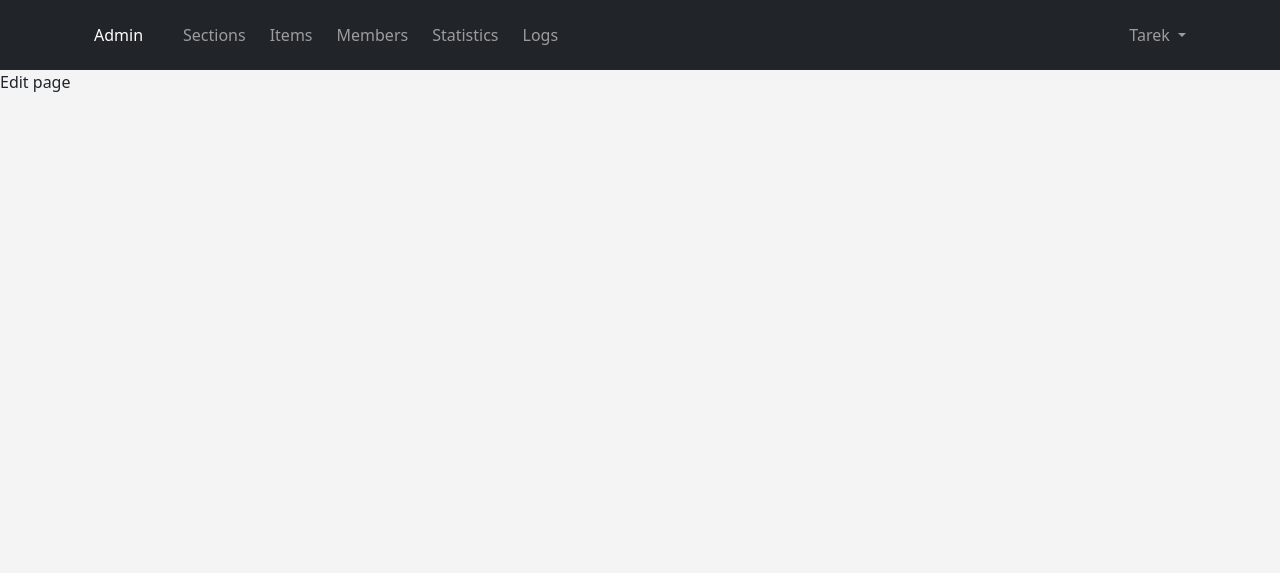
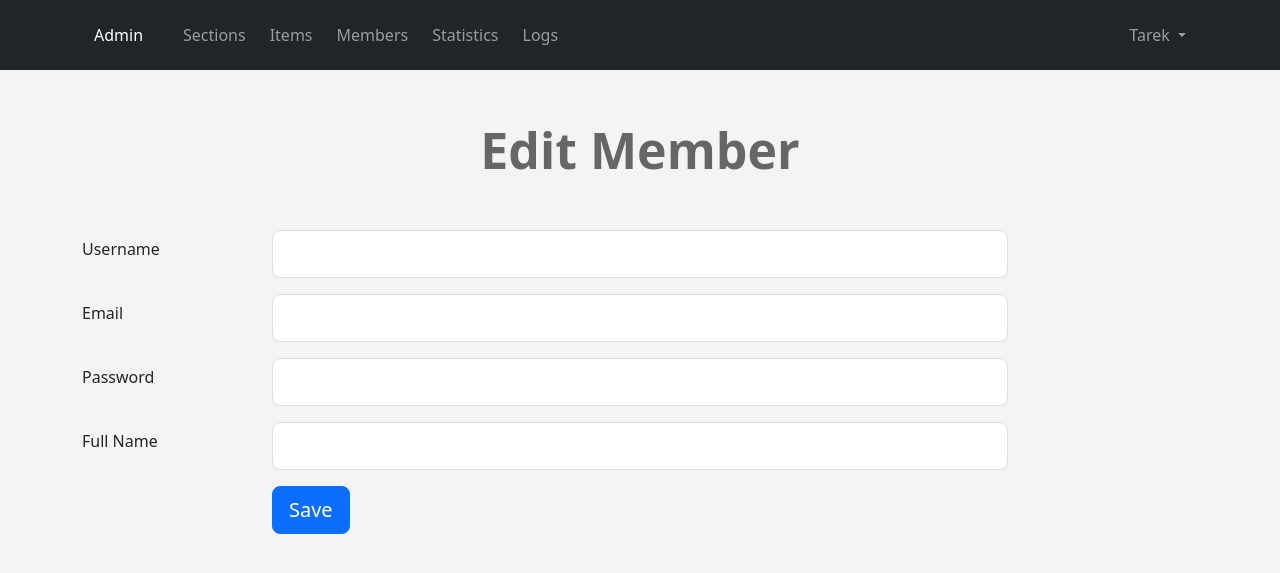
Before and after one commit to tarek102/e-commerce, a PHP site: page /members.php?do=Edit&userid=1 in a window 1280 px wide. Shown: the top 573 px of the page. Run offline with PHP 8.4, Linux system fonts and the light colour scheme; the visitor is signed in with stand-in values (Sample User, id 1); tables that the repository leaves empty or names only in its code hold one stand-in row (values such as "Sample post"); data that the repository does not hold is empty.

Commit message:
Update members

```diff
--- a/admin/layout/css/backend.css
+++ b/admin/layout/css/backend.css
@@ -58,3 +58,13 @@ body {
     color: #f4f4f4;
 }
 /* End Bootstrap Edits */
+
+/* Start Members page */
+
+h1 {
+    font-size: 50px;
+    margin: 50px 0;
+    font-weight: bold;
+    color: #666;
+}
+/* End Members page */
--- a/admin/members.php
+++ b/admin/members.php
@@ -4,7 +4,7 @@
 // Manage Member page
 
 session_start();
-
+$pageTitle = 'Members';
 
 if (isset($_SESSION['Username'])) {
     include 'init.php';
@@ -12,9 +12,68 @@ if (isset($_SESSION['Username'])) {
 
     if ($do == 'Manage') {
         # Manage page
-    } elseif ($do == 'Edit') {
-        # Edit Page
-        echo "Edit page";
+    } elseif ($do == 'Edit') { # Edit Page
+
+        $userid = isset($_GET['userid']) && is_numeric($_GET['userid']) ?
+                    intval($_GET['userid']) :
+                    0;
+
+        $stmt = $con->prepare("SELECT * FROM users WHERE UserID = ? LIMIT 1");
+        $stmt->execute(array($userid));
+        $row = $stmt->fetch();
+        $count = $stmt->rowCount();
+
+        if ($count > 0) { ?>
+
+        <h1 class="text-center">Edit Member</h1>
+        <div class="container">
+        <form class="">
+            <!-- Username Field Start -->
+            <div class="form-group row mb-3">
+                <label class="col-sm-2 col-form-label">Username</label>
+                <div class="col-sm-10 col-md-8">
+                    <input type="text" name="username" value="<?php echo $row['Username']?>" class="form-control form-control-lg" autocomplete="off">
+                </div>
+            </div>
+            <!-- Username Field End -->
+            <!-- Email Field Start -->
+            <div class="form-group row mb-3">
+                <label class="col-sm-2 col-form-label ">Email</label>
+                <div class="col-sm-10 col-md-8">
+                    <input type="email" name="email" value="<?php echo $row['Email']?>" class="form-control  form-control-lg" >
+                </div>
+            </div>
+            <!-- Email Field End -->
+            <!-- Password Field Start -->
+            <div class="form-group row mb-3">
+                <label class="col-sm-2 col-form-label">Password</label>
+                <div class="col-sm-10 col-md-8">
+                    <input type="password" name="password" class="form-control  form-control-lg" autocomplete="new-password">
+                </div>
+            </div>
+            <!-- Password Field End -->
+            <!-- Full name Field Start -->
+            <div class="form-group row mb-3">
+                <label class="col-sm-2 col-form-label">Full Name</label>
+                <div class="col-sm-10 col-md-8">
+                    <input type="text" name="full" value="<?php echo $row['FullName']?>" class="form-control  form-control-lg">
+                </div>
+            </div>
+            <!-- Full name Field End -->
+            <!-- Submit Field Start -->
+            <div class="form-group row mb-3">
+                <div class="offset-sm-2 col-sm-10 col-md-8">
+                    <input type="submit" class="btn btn-primary btn-lg" value="Save">
+                </div>
+            </div>
+            <!-- Submit Field End -->
+        </form>
+        </div>
+
+    <?php
+       } else {
+        echo "<h2 class='text-center my-5'>False ID</h2>";
+       }
     }
     include $tpl . 'footer.php';
 } else {
```
Also changed, not shown: admin/includes/templates/navbar.php (+8 -1 lines).
